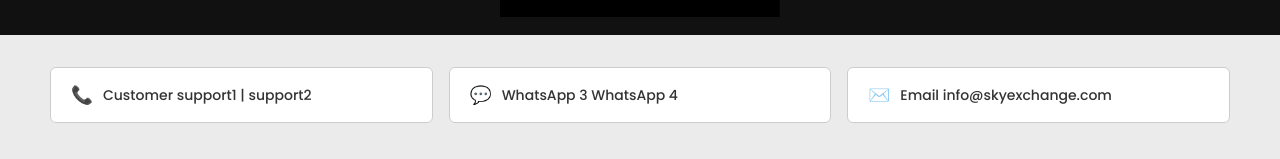
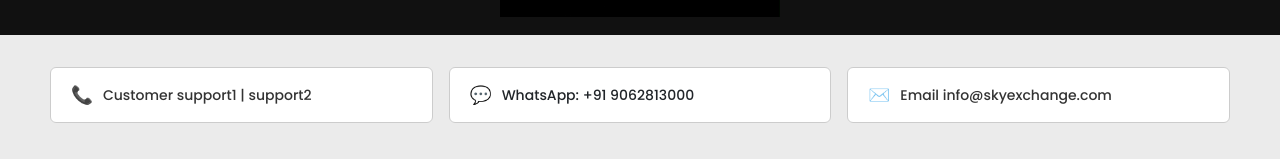
Before and after one commit to deep-deepak/skyexhanged, a Next.js app: page /blog in a window 1280 px wide. Shown: the part 841-1000 px from the top of the page. Built offline with nearby package versions, Linux system fonts and the light colour scheme.

Commit message:
Update footer WhatsApp contact to real number with clickable link
Co-Authored-By: Claude Sonnet 4.6 <noreply@anthropic.com>

```diff
--- a/src/components/Footer.jsx
+++ b/src/components/Footer.jsx
@@ -52,10 +52,10 @@ const Footer = () => {
                     <span className="ft-contact-icon">📞</span>
                     <span>Customer support1 | support2</span>
                 </div>
-                <div className="ft-contact-item">
+                <a href="https://wa.me/9062813000" target="_blank" rel="noopener noreferrer" className="ft-contact-item ft-contact-link">
                     <span className="ft-contact-icon">💬</span>
-                    <span>WhatsApp 3 WhatsApp 4</span>
-                </div>
+                    <span>WhatsApp: +91 9062813000</span>
+                </a>
                 <div className="ft-contact-item">
                     <span className="ft-contact-icon">✉️</span>
                     <span>Email info@skyexchange.com</span>
@@ -159,6 +159,7 @@ const Footer = () => {
                     font-weight: 500;
                 }
                 .ft-contact-icon { font-size: 1.1rem; flex-shrink: 0; }
+                .ft-contact-link { text-decoration: none; color: inherit; }
 
                 /* LICENSE */
                 .ft-license-row {
```
